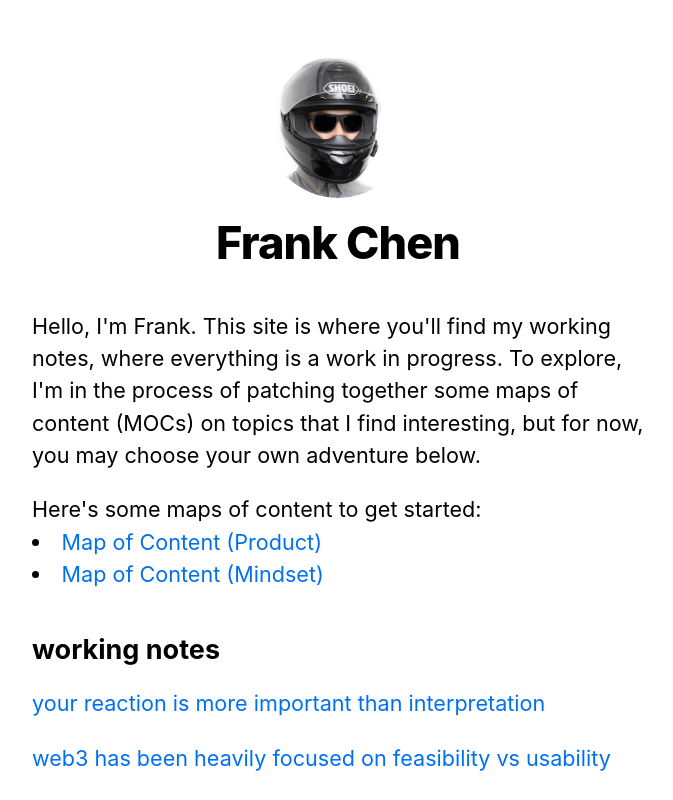
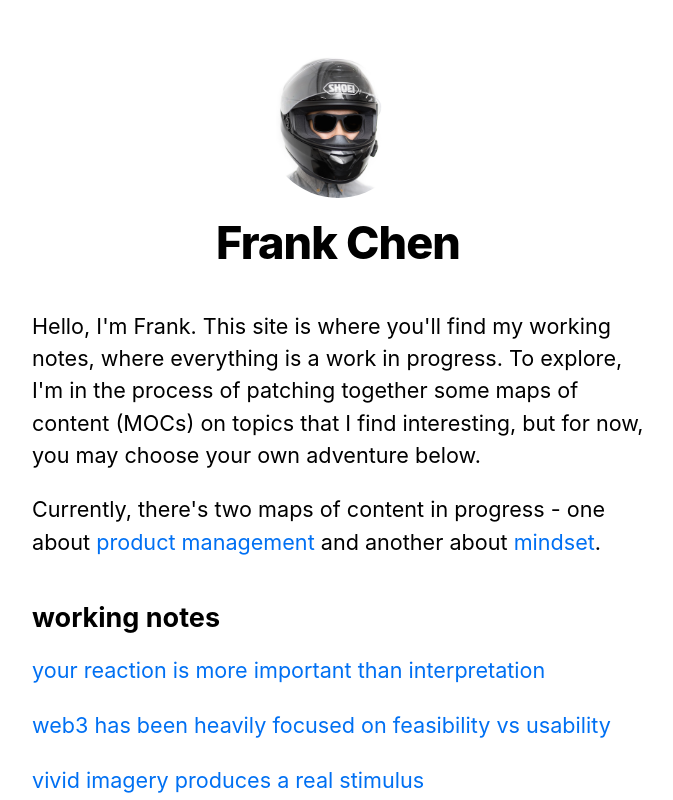
Before and after one commit to frankchen07/writing, a Next.js app: page / in a window 1280 px wide. Shown: the top 800 px of the page, without its empty margins (302-975 px from the left). Built offline with nearby package versions, Linux system fonts and the light colour scheme.

Commit message:
update language

```diff
--- a/pages/index.js
+++ b/pages/index.js
@@ -16,13 +16,7 @@ export default function Home({ allPostsData }) {
           Hello, I'm Frank. This site is where you'll find my working notes, where everything is a work in progress. To explore, I'm in the process of patching together some maps of content (MOCs) on topics that I find interesting, but for now, you may choose your own adventure below.
         </p>
         <p>
-          Here's some maps of content to get started:
-          <li>
-            <a href='https://www.frank-chen.com/posts/map-of-content-(product)'>Map of Content (Product)</a>
-          </li>
-          <li>
-            <a href='https://www.frank-chen.com/posts/map-of-content-(mindset)'>Map of Content (Mindset)</a>
-          </li>
+          Currently, there's two maps of content in progress - one about <a href='https://www.frank-chen.com/posts/map-of-content-(product)'>product management</a> and another about <a href='https://www.frank-chen.com/posts/map-of-content-(mindset)'>mindset</a>.
         </p>
       </section>
       <section className={`${utilStyles.headingMd} ${utilStyles.padding1px}`}>
```
